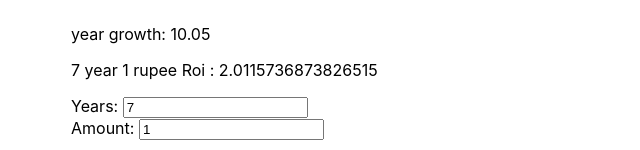
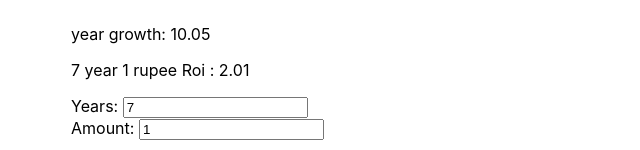
Before and after one commit to ikbhal/towheed_counter, a React (Create React App) app: page / in a window 1280 px wide. Shown: the part 147-297 px from the top of the page, without its empty margins (319-959 px from the left). Built offline with nearby package versions, Linux system fonts and the light colour scheme.

Commit message:
add react-json-to-table , multiply column, year, roi

```diff
--- a/package.json
+++ b/package.json
@@ -8,6 +8,7 @@
     "@testing-library/user-event": "^13.2.1",
     "react": "^18.2.0",
     "react-dom": "^18.2.0",
+    "react-json-to-table": "^0.1.7",
     "react-scripts": "5.0.1",
     "web-vitals": "^2.1.0"
   },
--- a/src/App.js
+++ b/src/App.js
@@ -2,12 +2,16 @@ import logo from './logo.svg';
 import './App.css';
 import {useState} from 'react';
 import { useEffect } from 'react';
+import { JsonToTable } from "react-json-to-table";
 
 function SevenYears(){
+  var yearRoi= 1.105;
   var [n, setn] = useState(7);
-  var [roi,setroi] = useState(Math.pow(1.105,7));
+  var [roi,setroi] = useState(Math.pow(yearRoi,7).toPrecision(3));
   var [a, seta] = useState(1);
   var [ra, setra] = useState(1);
+  var [testResult, setTestResult] = useState([]);
+
   // useEffect(()=>{
   //     var r = Math.pow(1, n);
   //     setroi(r);
@@ -15,13 +19,17 @@ function SevenYears(){
 
   const changeYear = (e) =>{
       var y = parseInt(e.target.value);
+      console.log("y:"+y);
       setn(y);
-      var r = Math.pow(1.05, y).toPrecision(3);
+      var r = Math.pow(yearRoi, y).toPrecision(3);
       console.log("r: " +r);
       setroi(r);
+      console.log("a:" +a);
       var ra = (a * r).toPrecision(3);
       setra(ra);
       console.log("ra:" + ra);
+
+      setTestResult([...testResult,{year:n, roi, multply: (n * (yearRoi-1)).toPrecision(3)}]);
   }
 
   return (
@@ -32,6 +40,9 @@ function SevenYears(){
         Years: <input type='number' value={n} onChange={changeYear}/> <br/>
         Amount: <input tyep='number' onChange ={e=>seta(e.target.value)} value={a}/>
         <p>Return for amount : {ra}</p>
+
+        <hr/>
+        <JsonToTable json={testResult} />
     </div>
   );
 }
```
Also changed, not shown: 1 other file (tests, documents, lock files or other folders).
